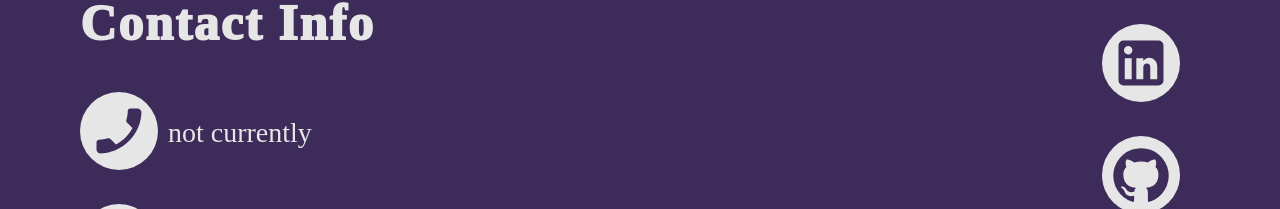
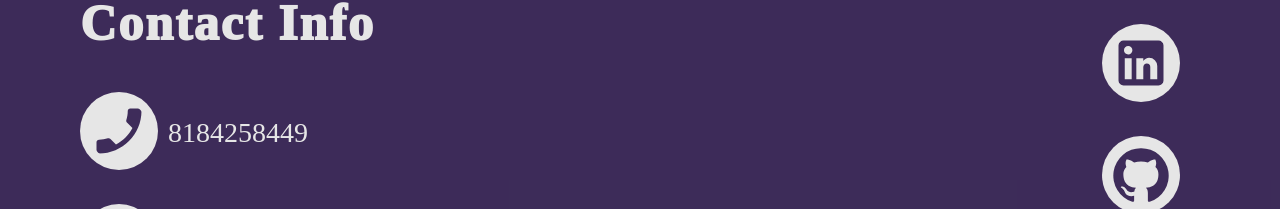
Before and after one commit to avedisdem/portfolio, a React (Create React App) app: page / in a window 1280 px wide. Shown: the part 2107-2316 px from the top of the page. Built offline with nearby package versions, Linux system fonts and the light colour scheme.

Commit message:
Update Contacts.js
add pn

```diff
--- a/src/Contacts.js
+++ b/src/Contacts.js
@@ -18,7 +18,7 @@ function Contacts() {
             <h1>Contact Info</h1>
             <Infos
                 Icon={PhoneEnabledIcon}
-                text={"not currently"}
+                text={"8184258449"}
                 />
 
            <Infos
```
